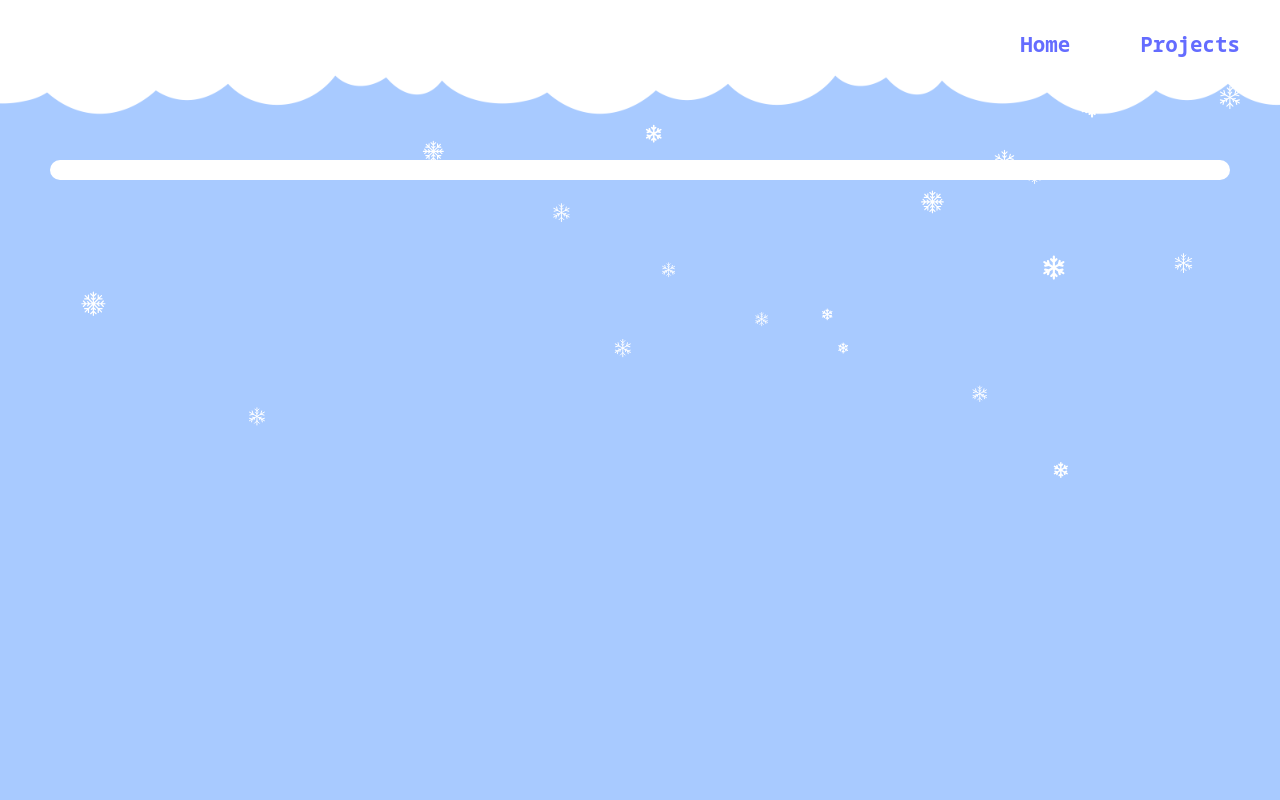
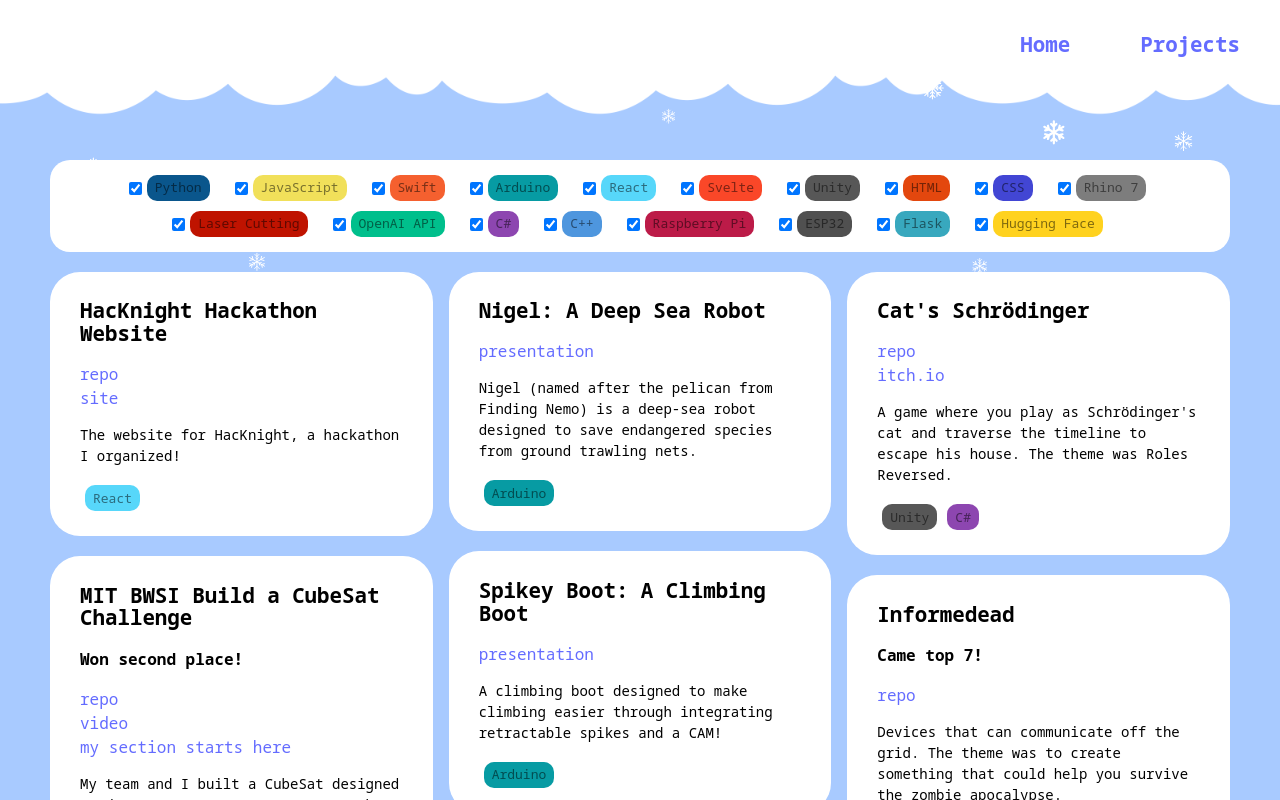
Before and after one commit to EerierGosling/Personal-Website, a Next.js app: page /projects in a window 1280 px wide. Shown: the top 800 px of the page. Built offline with nearby package versions, Linux system fonts and the light colour scheme.

Commit message:
renaming file

```diff
--- /dev/null
+++ b/app/components/tags_dict.js
@@ -0,0 +1,22 @@
+const tags_dict = {
+  "Python": { name: "Python", color: "#0a568c" },
+  "JavaScript": { name: "JavaScript", color: "#f1e05a" },
+  "Swift": { name: "Swift", color: "#f5602f" },
+  "Arduino": { name: "Arduino", color: "#079ba3" }, // fix colors past here
+  "React": { name: "React", color: "#57d7fa" },
+  "Svelte": { name: "Svelte", color: "#fa4728" },
+  "Unity": { name: "Unity", color: "#575757" },
+  "HTML": { name: "HTML", color: "#e3470e" },
+  "CSS": { name: "CSS", color: "#4246d4" },
+  "Rhino 7": { name: "Rhino 7", color: "#7d7d7d" },
+  "Laser Cutting": { name: "Laser Cutting", color: "#bf1300" },
+  "OpenAI API" : { name: "OpenAI API", color: "#00bf8c" },
+  "C#": { name: "C#", color: "#8d46b0" },
+  "C++": { name: "C++", color: "#4e96de" },
+  "Raspberry Pi" : { name: "Raspberry Pi", color: "#BC1B48" },
+  "ESP32" : { name: "ESP32", color: "#505050" },
+  "Flask" : { name: "Flask", color: "#38A8BE" },
+  "Hugging Face" : { name: "Hugging Face", color: "#FFD21F" },
+}
+
+export default tags_dict;
--- a/app/page.jsx
+++ b/app/page.jsx
@@ -13,7 +13,11 @@ export default function Home() {
           <h1>Hey!</h1>
           <h1>I'm Sofia Egan</h1>
           <h2 style={{width:"50vw"}}>My username is EerierGosling - you might see that around on my profiles!</h2>
-          <p style={{width:"50vw"}}>I'm a high schooler in the Boston area. I go to a lot of hackathons and I ran my own this spring, called <a href="https://hacknight.co">HacKnight</a>! <br></br>I enjoy working with a diverse range of platforms and technologies, including apps, websites, games, and random ML and data analysis projects in Python.</p>
+          <p style={{width:"50vw"}}>
+            I'm a high schooler in the Boston area.
+            I go to a lot of hackathons and I've run some of my own! I ran <a href="https://hacknight.co/">HacKnight</a> and was an organizer for <a href="https://counterspell.hackclub.com">Counterspell</a> globally and <a href="https://counterspell.hackclub.com/boston">Counterspell Boston</a>.
+            I enjoy working with a diverse range of platforms and technologies, including apps, websites, games, and random ML and data analysis projects in Python.
+          </p>
           <div>
             <a href="https://github.com/EerierGosling">
               <Image className="social-link" src={github_logo} alt="GitHub Logo" width={50} height={50} />
```
